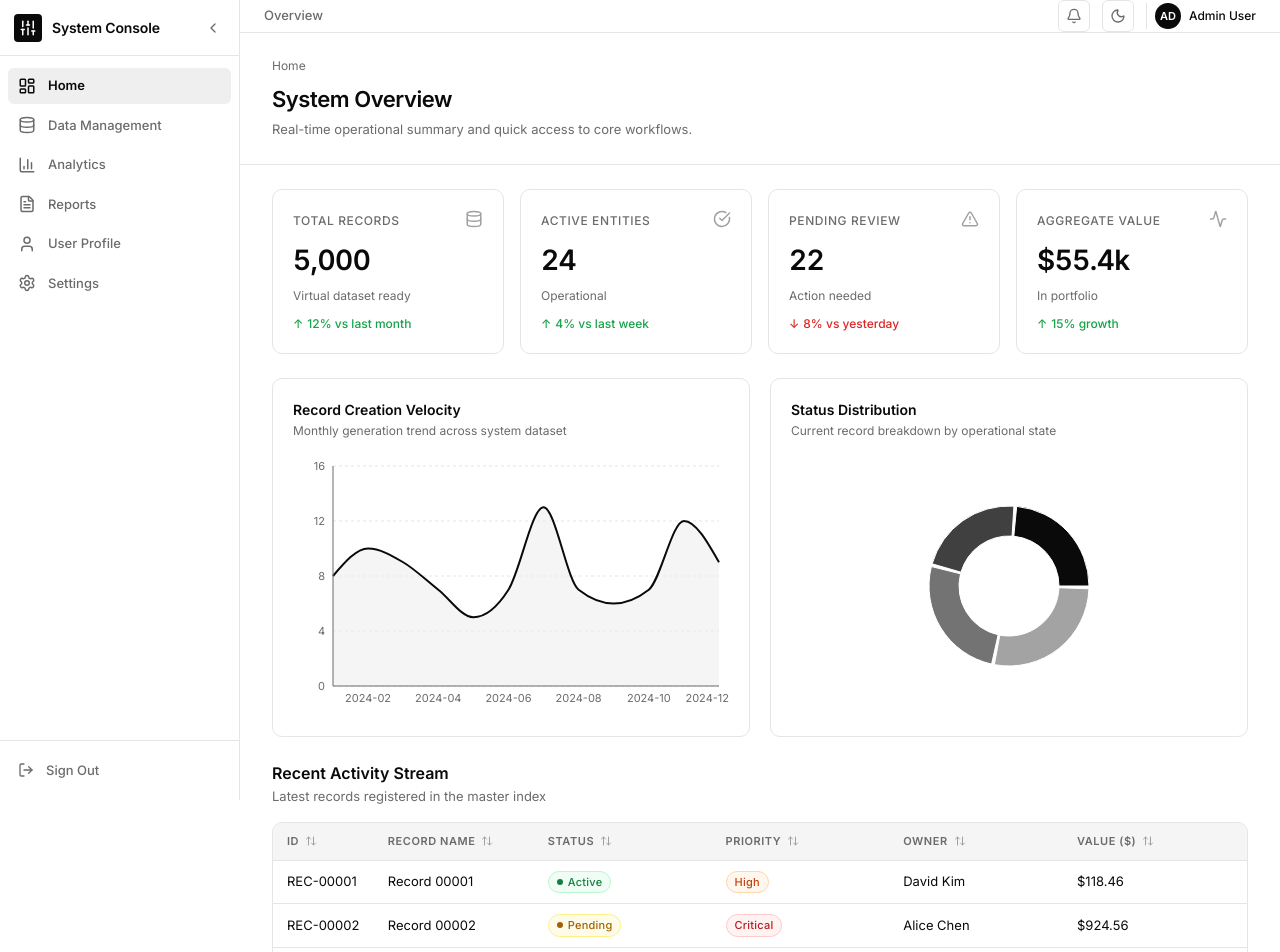
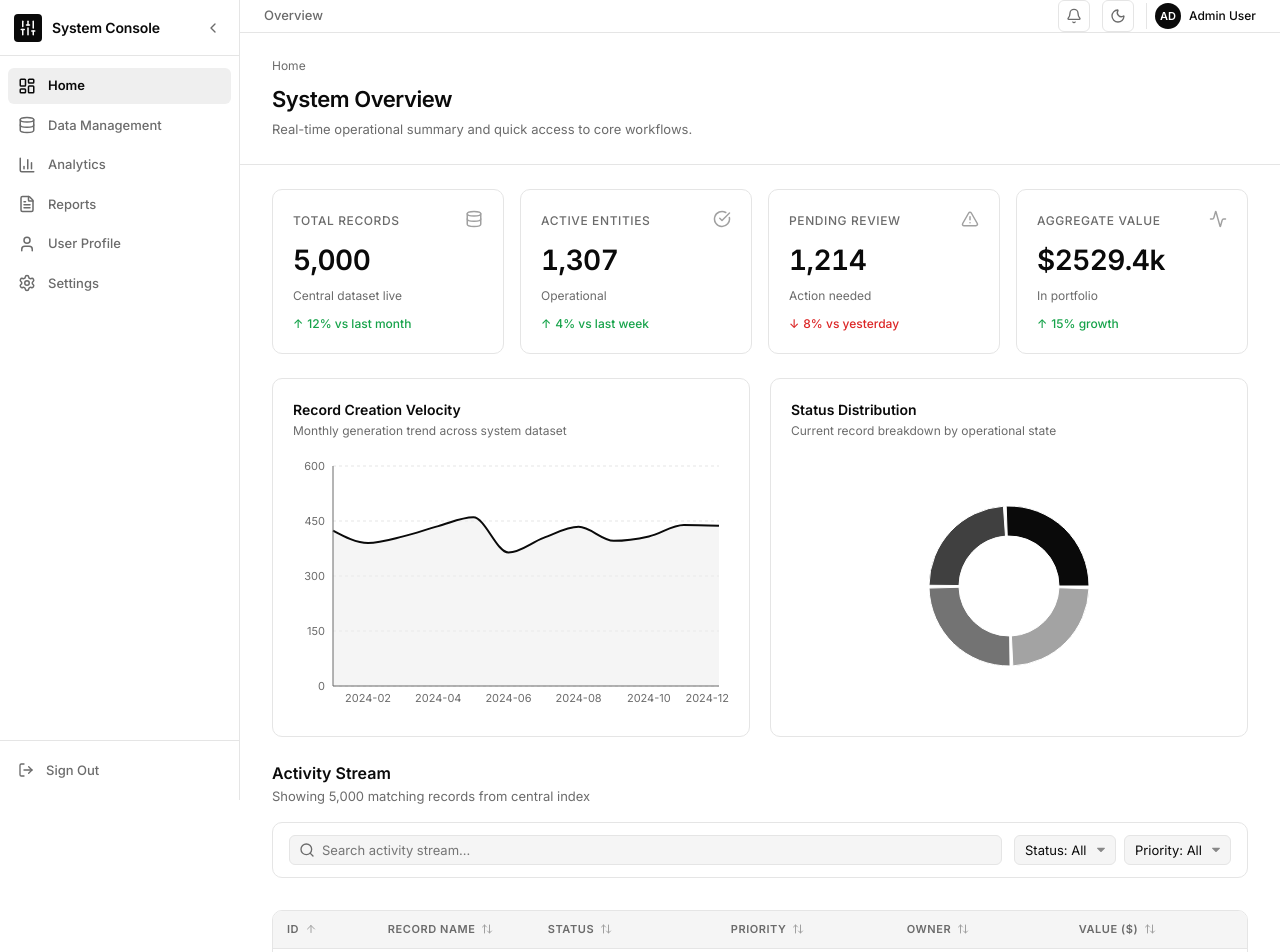
Before and after one commit to Venkat-M-9/pr1, a Next.js app: page / in a window 1280 px wide. Shown: the top 952 px of the page. Built offline with nearby package versions, Linux system fonts and the light colour scheme.

Commit message:
fix: implement central DataContext store, resolve Home page metrics discrepancy, add FilterBar, sorting, and Drawer details to Home page table

```diff
--- a/src/app/analytics/page.tsx
+++ b/src/app/analytics/page.tsx
@@ -5,8 +5,8 @@ import PageShell from '@/components/layout/PageShell';
 import ChartCard from '@/components/charts/ChartCard';
 import FilterBar from '@/components/ui/FilterBar';
 import SummaryCard from '@/components/ui/SummaryCard';
+import { useDataContext } from '@/context/DataContext';
 import {
-  generateRecords,
   aggregateByMonth,
   aggregateByStatus,
   aggregateByCategory,
@@ -15,7 +15,7 @@ import {
 import { BarChart2, PieChart as PieIcon, TrendingUp, Filter } from 'lucide-react';
 
 export default function AnalyticsPage() {
-  const allRecords = useMemo(() => generateRecords(5000), []);
+  const { records: allRecords } = useDataContext();
 
   const [selectedCategory, setSelectedCategory] = useState('');
   const [selectedStatus, setSelectedStatus] = useState('');
--- a/src/app/page.tsx
+++ b/src/app/page.tsx
@@ -5,14 +5,32 @@ import PageShell from '@/components/layout/PageShell';
 import SummaryCard from '@/components/ui/SummaryCard';
 import ChartCard from '@/components/charts/ChartCard';
 import DataTable from '@/components/table/DataTable';
+import FilterBar from '@/components/ui/FilterBar';
+import Drawer from '@/components/ui/Drawer';
 import StatusBadge from '@/components/ui/StatusBadge';
-import { generateRecords, aggregateByMonth, aggregateByStatus } from '@/lib/mockData';
-import { ColumnDef } from '@tanstack/react-table';
-import { Database, Activity, CheckCircle, AlertTriangle, Layers } from 'lucide-react';
+import { useDataContext } from '@/context/DataContext';
+import { aggregateByMonth, aggregateByStatus, Record as SystemRecord } from '@/lib/mockData';
+import { useDebounce } from '@/lib/useDebounce';
+import { ColumnDef, SortingState } from '@tanstack/react-table';
+import { Database, Activity, CheckCircle, AlertTriangle } from 'lucide-react';
 import styles from './Home.module.css';
 
 export default function HomePage() {
-  const records = useMemo(() => generateRecords(100), []);
+  // Access central reactive dataset from DataContext
+  const { records } = useDataContext();
+
+  const [searchQuery, setSearchQuery] = useState('');
+  const debouncedSearch = useDebounce(searchQuery, 250);
+
+  const [selectedFilters, setSelectedFilters] = useState<Record<string, string>>({
+    status: '',
+    priority: '',
+  });
+
+  const [sorting, setSorting] = useState<SortingState>([{ id: 'id', desc: false }]);
+  const [selectedRecord, setSelectedRecord] = useState<SystemRecord | null>(null);
+
+  // Live aggregated analytics calculated directly from shared dataset
   const monthlyData = useMemo(() => aggregateByMonth(records), [records]);
   const statusData = useMemo(() => aggregateByStatus(records), [records]);
 
@@ -20,7 +38,26 @@ export default function HomePage() {
   const pendingCount = useMemo(() => records.filter(r => r.status === 'pending').length, [records]);
   const totalValue = useMemo(() => records.reduce((acc, r) => acc + r.value, 0), [records]);
 
-  const columns: ColumnDef<any, any>[] = [
+  // Filtered dataset for Home Page Activity Stream
+  const filteredRecords = useMemo(() => {
+    return records.filter(item => {
+      if (debouncedSearch) {
+        const q = debouncedSearch.toLowerCase();
+        const matchName = item.name.toLowerCase().includes(q);
+        const matchId = item.id.toLowerCase().includes(q);
+        const matchOwner = item.owner.toLowerCase().includes(q);
+        if (!matchName && !matchId && !matchOwner) return false;
+      }
+
+      if (selectedFilters.status && item.status !== selectedFilters.status) return false;
+      if (selectedFilters.priority && item.priority !== selectedFilters.priority) return false;
+
+      return true;
+    });
+  }, [records, debouncedSearch, selectedFilters]);
+
+  const columns = useMemo<ColumnDef<SystemRecord, any>[]>(
+    () => [
       { accessorKey: 'id', header: 'ID', size: 90 },
       { accessorKey: 'name', header: 'Record Name', size: 160 },
       {
@@ -39,6 +76,31 @@ export default function HomePage() {
         header: 'Value ($)',
         cell: info => `$${info.getValue().toLocaleString()}`,
       },
+    ],
+    []
+  );
+
+  const filterGroups = [
+    {
+      id: 'status',
+      label: 'Status',
+      options: [
+        { label: 'Active', value: 'active' },
+        { label: 'Inactive', value: 'inactive' },
+        { label: 'Pending', value: 'pending' },
+        { label: 'Archived', value: 'archived' },
+      ],
+    },
+    {
+      id: 'priority',
+      label: 'Priority',
+      options: [
+        { label: 'Low', value: 'low' },
+        { label: 'Medium', value: 'medium' },
+        { label: 'High', value: 'high' },
+        { label: 'Critical', value: 'critical' },
+      ],
+    },
   ];
 
   return (
@@ -48,25 +110,25 @@ export default function HomePage() {
       breadcrumbs={[{ label: 'Home' }]}
     >
       <div className={styles.container}>
-        {/* Metric Cards Grid */}
+        {/* Metric Cards Grid - Live accurate metrics from DataContext */}
         <div className={styles.grid4}>
           <SummaryCard
             title="Total Records"
-            value="5,000"
-            subtitle="Virtual dataset ready"
+            value={records.length.toLocaleString()}
+            subtitle="Central dataset live"
             icon={<Database size={18} />}
             trend={{ value: 12, label: 'vs last month' }}
           />
           <SummaryCard
             title="Active Entities"
-            value={activeCount.toString()}
+            value={activeCount.toLocaleString()}
             subtitle="Operational"
             icon={<CheckCircle size={18} />}
             trend={{ value: 4, label: 'vs last week' }}
           />
           <SummaryCard
             title="Pending Review"
-            value={pendingCount.toString()}
+            value={pendingCount.toLocaleString()}
             subtitle="Action needed"
             icon={<AlertTriangle size={18} />}
             trend={{ value: -8, label: 'vs yesterday' }}
@@ -100,16 +162,95 @@ export default function HomePage() {
           />
         </div>
 
-        {/* Recent Records Section */}
+        {/* Recent Records Section with FilterBar, managed sorting, and Drawer Detail View */}
         <div className={styles.section}>
           <div className={styles.sectionHeader}>
             <div>
-              <h2 className={styles.sectionTitle}>Recent Activity Stream</h2>
-              <p className={styles.sectionSubtitle}>Latest records registered in the master index</p>
+              <h2 className={styles.sectionTitle}>Activity Stream</h2>
+              <p className={styles.sectionSubtitle}>
+                Showing {filteredRecords.length.toLocaleString()} matching records from central index
+              </p>
             </div>
           </div>
-          <DataTable data={records.slice(0, 8)} columns={columns} />
+
+          <FilterBar
+            searchQuery={searchQuery}
+            onSearchChange={setSearchQuery}
+            searchPlaceholder="Search activity stream..."
+            filters={filterGroups}
+            selectedFilters={selectedFilters}
+            onFilterChange={(id, val) => setSelectedFilters(prev => ({ ...prev, [id]: val }))}
+            onResetFilters={() => setSelectedFilters({ status: '', priority: '' })}
+          />
+
+          <DataTable
+            data={filteredRecords}
+            columns={columns}
+            sorting={sorting}
+            onSortingChange={setSorting}
+            pageSize={10}
+            onRowClick={record => setSelectedRecord(record)}
+          />
         </div>
+
+        {/* Detail View Drawer */}
+        <Drawer
+          open={!!selectedRecord}
+          onClose={() => setSelectedRecord(null)}
+          title={selectedRecord?.id || 'Record Details'}
+        >
+          {selectedRecord && (
+            <div style={{ display: 'flex', flexDirection: 'column', gap: 16 }}>
+              <div>
+                <span style={{ fontSize: 12, color: 'var(--text-muted)' }}>Title</span>
+                <h3 style={{ fontSize: 16, fontWeight: 600, marginTop: 2 }}>{selectedRecord.name}</h3>
+              </div>
+
+              <div style={{ display: 'grid', gridTemplateColumns: '1fr 1fr', gap: 12 }}>
+                <div>
+                  <span style={{ fontSize: 12, color: 'var(--text-muted)' }}>Status</span>
+                  <div style={{ marginTop: 4 }}>
+                    <StatusBadge value={selectedRecord.status} variant="status" />
+                  </div>
+                </div>
+                <div>
+                  <span style={{ fontSize: 12, color: 'var(--text-muted)' }}>Priority</span>
+                  <div style={{ marginTop: 4 }}>
+                    <StatusBadge value={selectedRecord.priority} variant="priority" />
+                  </div>
+                </div>
+              </div>
+
+              <div>
+                <span style={{ fontSize: 12, color: 'var(--text-muted)' }}>Owner</span>
+                <p style={{ fontSize: 13, fontWeight: 500, marginTop: 2 }}>{selectedRecord.owner}</p>
+              </div>
+
+              <div style={{ display: 'grid', gridTemplateColumns: '1fr 1fr', gap: 12 }}>
+                <div>
+                  <span style={{ fontSize: 12, color: 'var(--text-muted)' }}>Created At</span>
+                  <p style={{ fontSize: 13, marginTop: 2 }}>{selectedRecord.createdAt}</p>
+                </div>
+                <div>
+                  <span style={{ fontSize: 12, color: 'var(--text-muted)' }}>Updated At</span>
+                  <p style={{ fontSize: 13, marginTop: 2 }}>{selectedRecord.updatedAt}</p>
+                </div>
+              </div>
+
+              <div>
+                <span style={{ fontSize: 12, color: 'var(--text-muted)' }}>Financial Value</span>
+                <p style={{ fontSize: 18, fontWeight: 600, marginTop: 2 }}>${selectedRecord.value.toLocaleString()}</p>
+              </div>
+
+              <div>
+                <span style={{ fontSize: 12, color: 'var(--text-muted)' }}>Description</span>
+                <p style={{ fontSize: 13, color: 'var(--text-muted)', lineHeight: 1.5, marginTop: 4 }}>
+                  {selectedRecord.description}
+                </p>
+              </div>
+            </div>
+          )}
+        </Drawer>
       </div>
     </PageShell>
   );
--- a/src/components/Providers.tsx
+++ b/src/components/Providers.tsx
@@ -1,12 +1,15 @@
 'use client';
 
 import { ThemeProvider } from 'next-themes';
+import { DataProvider } from '@/context/DataContext';
 import ClientLayout from '@/components/layout/ClientLayout';
 
 export default function Providers({ children }: { children: React.ReactNode }) {
   return (
     <ThemeProvider attribute="data-theme" defaultTheme="system" enableSystem>
-      <ClientLayout>{children}</ClientLayout>
+      <DataProvider>
+        <ClientLayout>{children}</ClientLayout>
+      </DataProvider>
     </ThemeProvider>
   );
 }
--- /dev/null
+++ b/src/context/DataContext.tsx
@@ -0,0 +1,65 @@
+'use client';
+
+import { createContext, useContext, useState, ReactNode } from 'react';
+import {
+  generateRecords,
+  generateEntries,
+  Record as SystemRecord,
+  Entry,
+} from '@/lib/mockData';
+
+interface DataContextType {
+  records: SystemRecord[];
+  entries: Entry[];
+  importRecords: (newRecords: SystemRecord[]) => void;
+  importEntries: (newEntries: Entry[]) => void;
+  addRecord: (record: SystemRecord) => void;
+  addEntry: (entry: Entry) => void;
+}
+
+const DataContext = createContext<DataContextType | undefined>(undefined);
+
+export function DataProvider({ children }: { children: ReactNode }) {
+  // Initialize master shared datasets (5,000 records, 1,500 entries)
+  const [records, setRecords] = useState<SystemRecord[]>(() => generateRecords(5000));
+  const [entries, setEntries] = useState<Entry[]>(() => generateEntries(1500));
+
+  const importRecords = (newRecords: SystemRecord[]) => {
+    setRecords(prev => [...newRecords, ...prev]);
+  };
+
+  const importEntries = (newEntries: Entry[]) => {
+    setEntries(prev => [...newEntries, ...prev]);
+  };
+
+  const addRecord = (record: SystemRecord) => {
+    setRecords(prev => [record, ...prev]);
+  };
+
+  const addEntry = (entry: Entry) => {
+    setEntries(prev => [entry, ...prev]);
+  };
+
+  return (
+    <DataContext.Provider
+      value={{
+        records,
+        entries,
+        importRecords,
+        importEntries,
+        addRecord,
+        addEntry,
+      }}
+    >
+      {children}
+    </DataContext.Provider>
+  );
+}
+
+export function useDataContext() {
+  const context = useContext(DataContext);
+  if (!context) {
+    throw new Error('useDataContext must be used within a DataProvider');
+  }
+  return context;
+}
```
Also changed, not shown: src/app/data/page.tsx (+5 -4 lines), src/app/reports/page.tsx (+4 -3 lines). Lines whose indentation alone changed are shown as unchanged.
